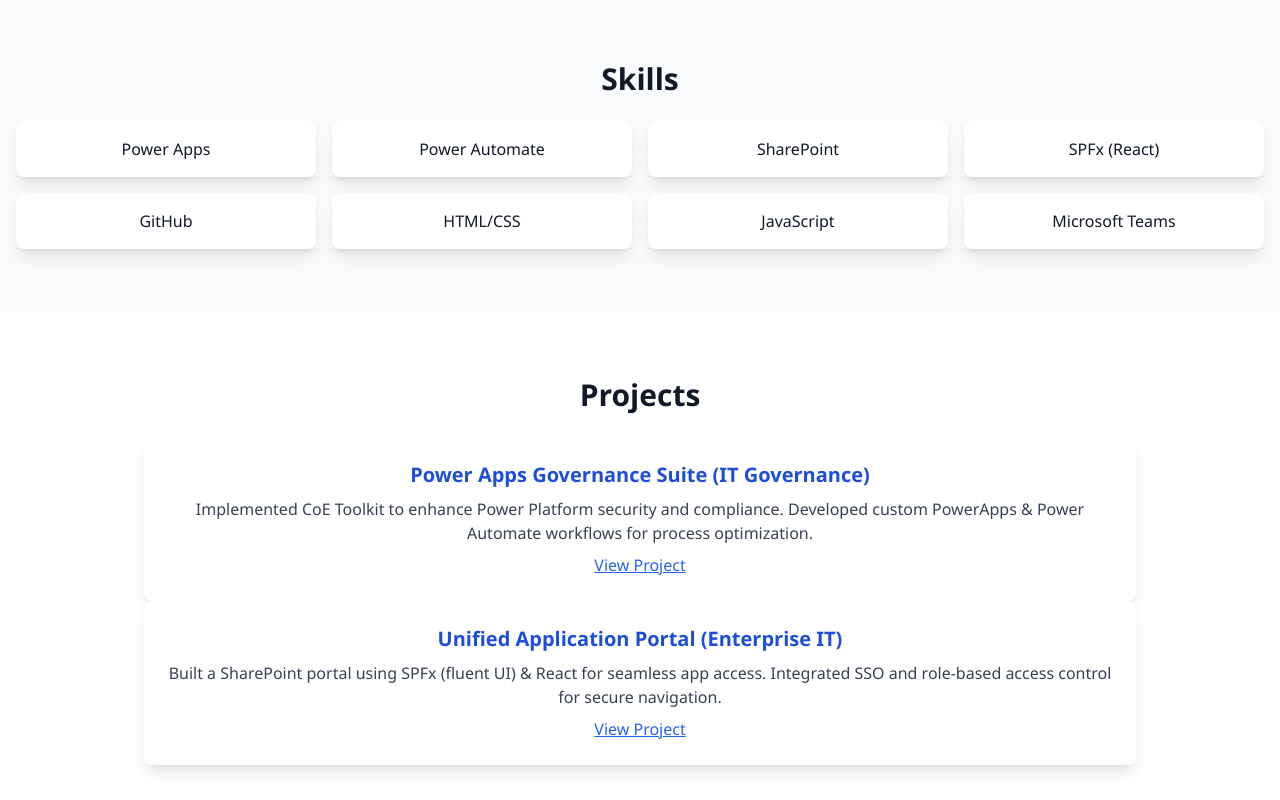
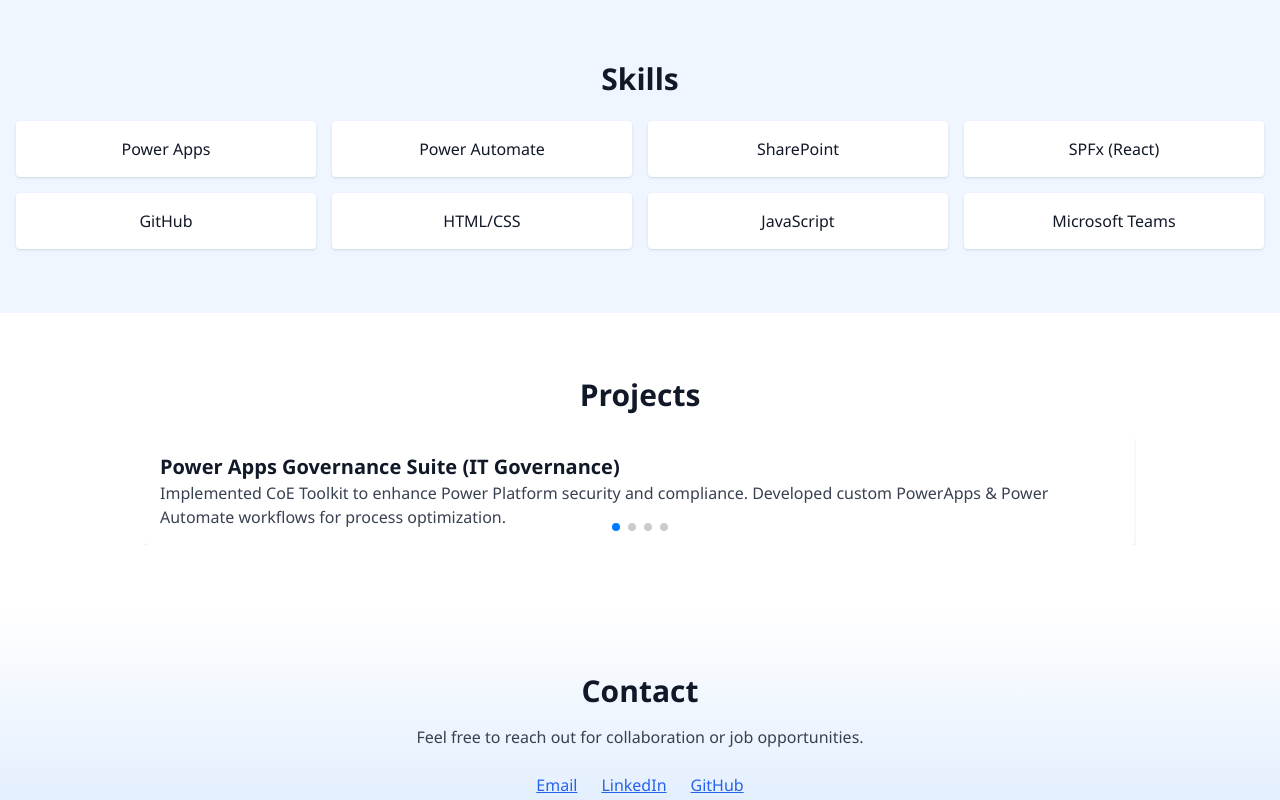
Before and after one commit to GeethikaDev99/.github.io, a plain HTML site: page index.html in a window 1280 px wide. Shown: the part 1087-1887 px from the top of the page. Drawn offline with nearby package versions, Linux system fonts and the light colour scheme.

Commit message:
Update index.html

```diff
--- a/index.html
+++ b/index.html
@@ -1,4 +1,3 @@
-<!-- index.html -->
 <!DOCTYPE html>
 <html lang="en">
 <head>
@@ -6,78 +5,88 @@
   <meta name="viewport" content="width=device-width, initial-scale=1.0" />
   <title>Geethika Vuppala | Portfolio</title>
   <script src="https://cdn.tailwindcss.com"></script>
-  <link rel="stylesheet" href="https://cdnjs.cloudflare.com/ajax/libs/animate.css/4.1.1/animate.min.css"/>
   <link rel="stylesheet" href="style.css">
+  <link rel="stylesheet" href="https://cdnjs.cloudflare.com/ajax/libs/animate.css/4.1.1/animate.min.css" />
+  <link rel="stylesheet" href="https://cdn.jsdelivr.net/npm/swiper@9/swiper-bundle.min.css" />
+  <script src="https://cdn.jsdelivr.net/npm/swiper@9/swiper-bundle.min.js"></script>
 </head>
 <body class="bg-white text-gray-900">
   <!-- Hero Section -->
-  <section class="min-h-screen flex flex-col justify-center items-center text-center p-4 bg-gradient-to-r from-blue-100 via-white to-pink-100 animate__animated animate__fadeIn">
+  <section class="min-h-screen flex flex-col justify-center items-center text-center p-4 bg-gradient-to-b from-blue-100 to-white">
     <div class="flex justify-center">
-      <img src="Geethika.jpg" alt="Your Photo" class="w-40 h-40 rounded-full shadow-xl mb-4 border-4 border-blue-500">
+      <img src="Geethika.jpg" alt="Your Photo" class="w-40 h-40 rounded-full shadow-lg mb-4">
     </div>
-    <h1 class="text-4xl font-bold text-blue-800 animate__animated animate__fadeInDown">Hi, I'm Geethika Vuppala</h1>
-    <p class="text-lg text-gray-700 mt-2 animate__animated animate__fadeInUp">Power Platform & SharePoint Developer | SPFx | Power Automate</p>
-    <a href="Sai_Geethika_Vuppala_Resume.pdf" class="mt-4 px-6 py-2 bg-blue-600 text-white rounded-full hover:bg-blue-700 transition duration-300 animate__animated animate__zoomIn">Download Resume</a>
+    <h1 class="text-4xl font-bold animate__animated animate__fadeInDown">Hi, I'm Geethika Vuppala</h1>
+    <p class="text-lg text-gray-600 mt-2 animate__animated animate__fadeInUp">Power Platform & SharePoint Developer | SPFx | Power Automate</p>
+    <a href="Sai_Geethika_Vuppala_Resume.pdf" class="mt-4 px-6 py-2 bg-blue-600 text-white rounded-full hover:bg-blue-700">Download Resume</a>
   </section>
 
   <!-- About Section -->
-  <section class="py-16 px-4 max-w-4xl mx-auto animate__animated animate__fadeInLeft">
+  <section class="py-16 px-4 max-w-4xl mx-auto bg-gray-50">
     <h2 class="text-3xl font-semibold mb-4">About Me</h2>
     <p class="text-gray-700 leading-relaxed">
-     I design and deliver modern SharePoint and Power Platform solutions that help businesses work smarter. With 4+ years of experience in SharePoint Online, Power Apps, Power Automate, and SPFx (React), I specialize in workflow automation, data integration, and scalable enterprise apps. My goal is to bridge the gap between business needs and technical solutions through collaboration and innovation.
+      I design and deliver modern SharePoint and Power Platform solutions that help businesses work smarter. With 4+ years of experience in SharePoint Online, Power Apps, Power Automate, and SPFx (React), I specialize in workflow automation, data integration, and scalable enterprise apps. My goal is to bridge the gap between business needs and technical solutions through collaboration and innovation.
     </p>
   </section>
 
   <!-- Skills Section -->
-  <section class="py-16 px-4 bg-gray-50 animate__animated animate__fadeInRight">
+  <section class="py-16 px-4 bg-blue-50">
     <h2 class="text-3xl font-semibold mb-6 text-center">Skills</h2>
     <div class="grid grid-cols-2 md:grid-cols-4 gap-4 text-center">
-      <span class="bg-white shadow-lg p-4 rounded-lg hover:scale-105 transition-transform duration-300">Power Apps</span>
-      <span class="bg-white shadow-lg p-4 rounded-lg hover:scale-105 transition-transform duration-300">Power Automate</span>
-      <span class="bg-white shadow-lg p-4 rounded-lg hover:scale-105 transition-transform duration-300">SharePoint</span>
-      <span class="bg-white shadow-lg p-4 rounded-lg hover:scale-105 transition-transform duration-300">SPFx (React)</span>
-      <span class="bg-white shadow-lg p-4 rounded-lg hover:scale-105 transition-transform duration-300">GitHub</span>
-      <span class="bg-white shadow-lg p-4 rounded-lg hover:scale-105 transition-transform duration-300">HTML/CSS</span>
-      <span class="bg-white shadow-lg p-4 rounded-lg hover:scale-105 transition-transform duration-300">JavaScript</span>
-      <span class="bg-white shadow-lg p-4 rounded-lg hover:scale-105 transition-transform duration-300">Microsoft Teams</span>
+      <span class="bg-white shadow p-4 rounded hover:scale-105 transition">Power Apps</span>
+      <span class="bg-white shadow p-4 rounded hover:scale-105 transition">Power Automate</span>
+      <span class="bg-white shadow p-4 rounded hover:scale-105 transition">SharePoint</span>
+      <span class="bg-white shadow p-4 rounded hover:scale-105 transition">SPFx (React)</span>
+      <span class="bg-white shadow p-4 rounded hover:scale-105 transition">GitHub</span>
+      <span class="bg-white shadow p-4 rounded hover:scale-105 transition">HTML/CSS</span>
+      <span class="bg-white shadow p-4 rounded hover:scale-105 transition">JavaScript</span>
+      <span class="bg-white shadow p-4 rounded hover:scale-105 transition">Microsoft Teams</span>
     </div>
   </section>
 
-  <!-- Projects Section -->
-  <section class="py-16 px-4 max-w-5xl mx-auto animate__animated animate__fadeInUp">
+  <!-- Projects Section with Carousel -->
+  <section class="py-16 px-4 max-w-5xl mx-auto">
     <h2 class="text-3xl font-semibold mb-6 text-center">Projects</h2>
-    <div id="projectCarousel" class="carousel slide" data-bs-ride="carousel">
-      <div class="carousel-inner">
-        <div class="carousel-item active">
-          <div class="bg-white shadow-lg p-6 rounded-lg text-center">
-            <h3 class="text-xl font-semibold text-blue-700">Power Apps Governance Suite (IT Governance)</h3>
-            <p class="text-gray-700 mt-2">Implemented CoE Toolkit to enhance Power Platform security and compliance. Developed custom PowerApps & Power Automate workflows for process optimization.</p>
-            <a href="#" class="text-blue-600 mt-2 inline-block rounded-full underline">View Project</a>
-          </div>
+    <div class="swiper mySwiper">
+      <div class="swiper-wrapper">
+        <div class="swiper-slide bg-white shadow p-4 rounded">
+          <h3 class="text-xl font-semibold">Power Apps Governance Suite (IT Governance)</h3>
+          <p class="text-gray-700">Implemented CoE Toolkit to enhance Power Platform security and compliance. Developed custom PowerApps & Power Automate workflows for process optimization.</p>
         </div>
-        <div class="carousel-item">
-          <div class="bg-white shadow-lg p-6 rounded-lg text-center">
-            <h3 class="text-xl font-semibold text-blue-700">Unified Application Portal (Enterprise IT)</h3>
-            <p class="text-gray-700 mt-2">Built a SharePoint portal using SPFx (fluent UI) & React for seamless app access. Integrated SSO and role-based access control for secure navigation.</p>
-            <a href="#" class="text-blue-600 mt-2 inline-block rounded-full underline">View Project</a>
-          </div>
+        <div class="swiper-slide bg-white shadow p-4 rounded">
+          <h3 class="text-xl font-semibold">Unified Application Portal (Enterprise IT)</h3>
+          <p class="text-gray-700">Built a SharePoint portal using SPFx (fluent UI) & React for seamless app access. Integrated SSO and role-based access control for secure navigation.</p>
+        </div>
+        <div class="swiper-slide bg-white shadow p-4 rounded">
+          <h3 class="text-xl font-semibold">Medical Escalation Calendar (Healthcare)</h3>
+          <p class="text-gray-700">Created a centralized SharePoint-based calendar for medical teams. Automated email notifications via Power Automate, improving response efficiency.</p>
+        </div>
+        <div class="swiper-slide bg-white shadow p-4 rounded">
+          <h3 class="text-xl font-semibold">Regeneron Smartsheet Migration (Pharmaceuticals)</h3>
+          <p class="text-gray-700">Migrated Smartsheet data to SharePoint Online, enhancing reporting and workflows. Developed Power BI dashboards and automated workflows with Power Automate.</p>
         </div>
       </div>
+      <div class="swiper-pagination mt-4"></div>
     </div>
+    <script>
+      const swiper = new Swiper('.mySwiper', {
+        loop: true,
+        pagination: {
+          el: '.swiper-pagination',
+        },
+      });
+    </script>
   </section>
 
   <!-- Contact Section -->
-  <section class="py-16 px-4 text-center bg-gradient-to-r from-pink-100 via-white to-blue-100 animate__animated animate__fadeIn">
+  <section class="py-16 px-4 text-center bg-gradient-to-t from-blue-100 to-white">
     <h2 class="text-3xl font-semibold mb-4">Contact</h2>
     <p class="text-gray-700 mb-6">Feel free to reach out for collaboration or job opportunities.</p>
     <div class="flex justify-center gap-6">
-      <a href="mailto:geethikavuppala@gmail.com" class="text-blue-600 hover:underline" target="_blank" rel="noopener noreferrer">Email</a>
-      <a href="https://linkedin.com/in/geethika-vuppala-a120b6193" class="text-blue-600 hover:underline" target="_blank" rel="noopener noreferrer">LinkedIn</a>
-      <a href="https://github.com/geethikadev99" class="text-blue-600 hover:underline" target="_blank" rel="noopener noreferrer">GitHub</a>
+      <a href="mailto:geethikavuppala@gmail.com" class="text-blue-600" target="_blank" rel="noopener noreferrer">Email</a>
+      <a href="https://linkedin.com/in/geethika-vuppala-a120b6193" class="text-blue-600" target="_blank" rel="noopener noreferrer">LinkedIn</a>
+      <a href="https://github.com/geethikadev99" class="text-blue-600" target="_blank" rel="noopener noreferrer">GitHub</a>
     </div>
   </section>
-
-  <!-- Scripts -->
-  <script src="https://cdn.jsdelivr.net/npm/bootstrap@5.3.0/dist/js/bootstrap.bundle.min.js"></script>
 </body>
 </html>
```
